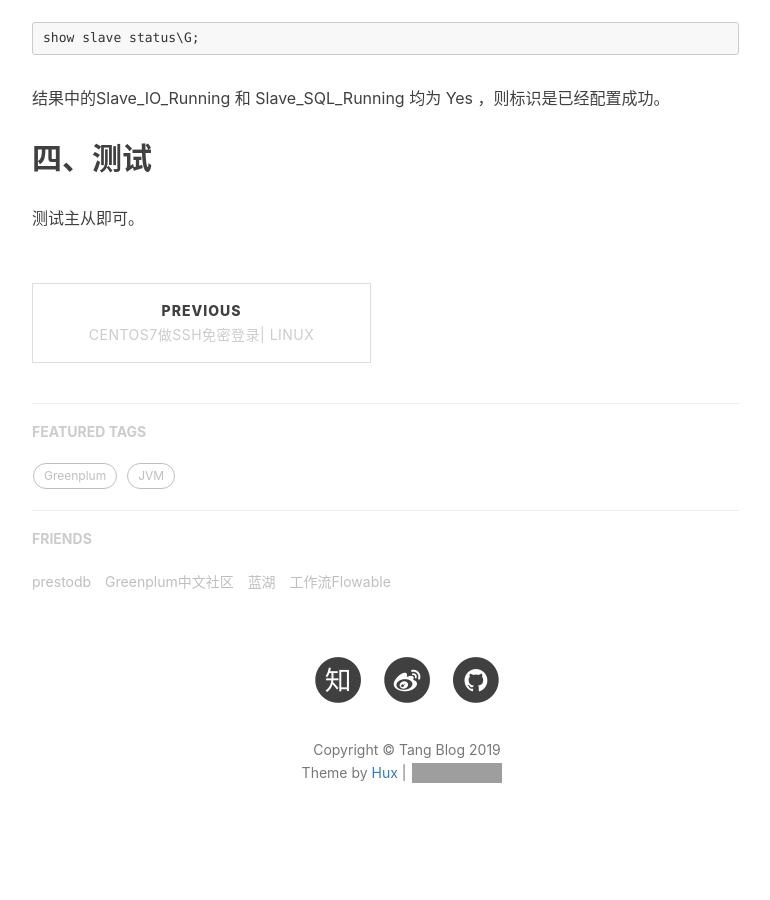
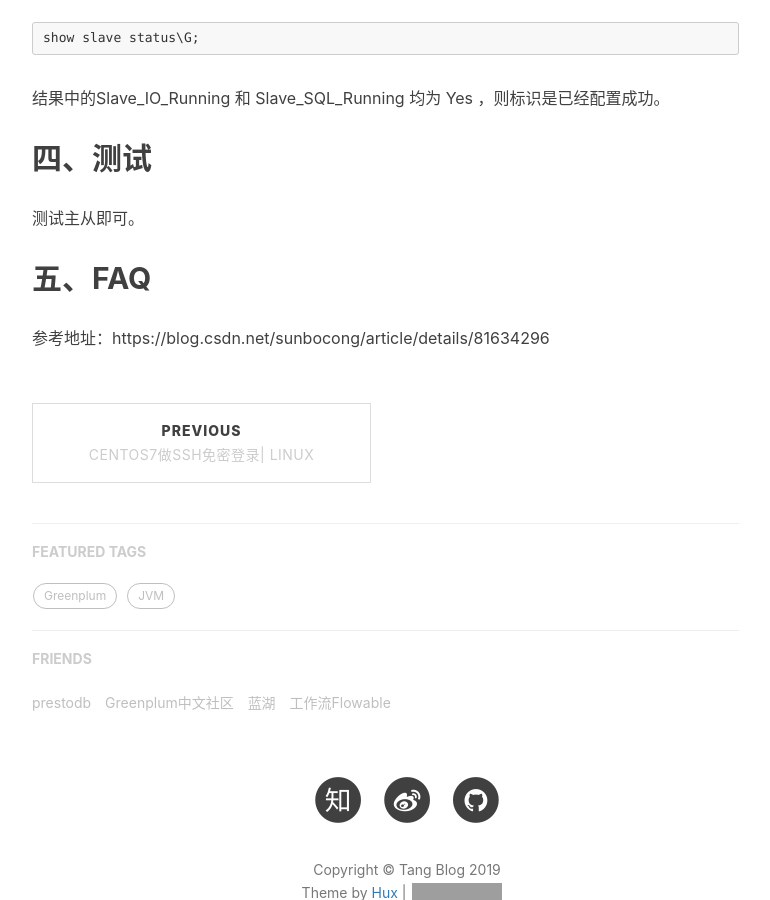
Before and after one commit to tangyibo/tangyibo.github.io, a Jekyll site: the page built from _posts/2019-12-11-mysql-5.7-master-slave-config.md, in a window 1280 px wide and 900 px high, scrolled down 2620 px. Shown: the whole window, without its empty margins (233-1003 px from the left). Built offline with Jekyll 4.4.1, drawn with Linux system fonts in a browser that asks for light colours; nearby versions of some CDN libraries; comment, search, counter and statistics services are not loaded; before the commit the page ends 3497 px from its top, so only the background shows below that; grey boxes are pictures that could not be loaded.

Commit message:
文章补充修改

```diff
--- a/_posts/2019-12-11-mysql-5.7-master-slave-config.md
+++ b/_posts/2019-12-11-mysql-5.7-master-slave-config.md
@@ -102,3 +102,7 @@ show slave status\G;
 ## 四、测试
 
 测试主从即可。
+
+## 五、FAQ
+
+参考地址：https://blog.csdn.net/sunbocong/article/details/81634296
```
